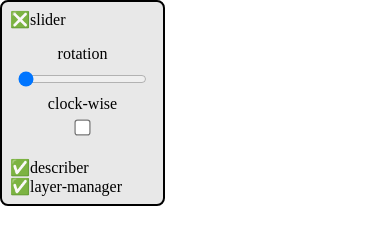
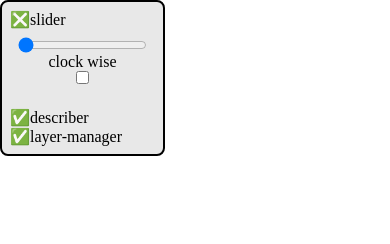
Before and after one commit to projektorius96/wc-pane, a website built with Vite: page index.html in a window 390 px wide. Built offline with nearby package versions, Linux system fonts and the light colour scheme.

Commit message:
2026 Q1 code revision (version 0.0.7) (#5)
* cursor-ai: addressing the baseline (part 1)

Extract a shared loopData helper and use it in wc-select and wc-list to remove duplicated iteration logic. [PASSING]

* cursor-ai: addressing the baseline (part 2)

- Introduce shared styling helpers (or shared CSSStyleSheets) for full-width controls and flex-column containers and apply them across components.
- Separate pane layout/responsiveness from behavior by moving orientation logic into CSS/media queries and extracting dragging code into its own module.
-Refine wc-pane.addGroup to rely on native details/open semantics and static CSS, preparing for declarative group definitions.
- Design and prototype an optional Pane mode that uses <dialog> or the Popover API for visibility and overlay behavior, without breaking existing usage.

* code-revision: manually removing Cursor AI crap

Also adding important "isMobile" condition check that automatically switches between opinionated Desktop and Mobile GUI representations upon initial load of resources...

* code-revision: addressing [commit:6e52ac1]

This snapshot comes with the following:
- handy "Print" utility method
- improved CSS
- removed code redundancy

* follow-up: addressing [commit:6e52ac1]

This snapshot comes with the following:
- upgraded deps
- updated README.md
- increased minor version (package.json)

```diff
--- a/implementation/main.js
+++ b/implementation/main.js
@@ -1,15 +1,19 @@
-// DEV_NOTE # the package downloaded from registry (such as npmjs, yarn, etc.) would rather contain absolute, not relative imports!
+import { Print } from "./utils.js";
 import { Pane, Input, Label } from "../src/index.js";
-import package_json from '../package.json' with { type: 'json' };
 
-document.on('DOMContentLoaded', ()=>{
-    document.title = package_json.name;
-});
+/**
+ * @alias
+ */
+const [ID, ATTR_TYPE, UI_EVENT] =
+    Array(3).fill(Print)
+    ,
+    { text: input, range, checkbox } = ATTR_TYPE
+    ;
 
-const GUI = new Pane({container: document.body, draggable: true, hidden: false, position: 'right', opacity: 1})
-    GUI.addGroup({name: 'slider', open: true, nodes: GUI.addSection({/* accessor: 'child' (DEFAULT) , */sectionCount: 2})})
-    GUI.addGroup({name: 'describer', open: !true, nodes: GUI.addSection({accessor: 'greet'})})
-    GUI.addGroup({name: 'layer-manager', override_label: "", open: !true, nodes: GUI.addSection({accessor: 'slot'})})
+const GUI = new Pane({container: document.body, draggable: true, hidden: false, position: Print.right, opacity: 1})
+    GUI.addGroup({name: ID.slider, open: true, nodes: GUI.addSection({sectionCount: 2, /* accessor: 'child' (DEFAULT) , */})})
+    GUI.addGroup({name: ID.describer, open: !true, nodes: GUI.addSection({})})
+    GUI.addGroup({name: ID.layer_manager, override_label: "layer-manager", open: !true, nodes: GUI.addSection({accessor: Print.slot})})
 
 const rangeParams = {
     min: 1,
@@ -19,34 +23,32 @@ const rangeParams = {
 }
 
 /* === GUI.describer === */
-const describer = GUI.find({name: 'describer'}).children;
-describer.greet1.append(
-        new Label('name it'),
-        new Input({name: 'text_handle', type: 'text'})
+const describer = GUI.find({name: ID.describer}).children;
+describer.child1.append(
+        /* new Label({description: "Sticky note"}), */
+        new Input({name: ID.text_handle, type: input})
 )
-GUI.find({name: 'text_handle'}).on('input', (e)=>console.log(e.target.value))
+GUI.find({name: ID.text_handle}).on(UI_EVENT.input, (e)=>console.log(e.target.value))
 /* === GUI.slider === */
-const slider = GUI.find({name: 'slider'}).children;
-const range = new Input({name: 'range', attrs: {...rangeParams}})
+const slider = GUI.find({name: ID.slider}).children;
 slider.child1.append(
-    new Label('rotation'),
-    range
+    /* new Label({description: "rotation"}), */
+    new Input({name: ID.range, type: range, attrs: {...rangeParams}})
 );
-GUI.find(range).on('input', function(){
+GUI.find({name: ID.range}).on(UI_EVENT.input, function() {
     console.log(this.value)
 });
 /* === GUI.checkboxer === */
-const checkboxer = {name: 'tick1'}
 slider.child1.append(
-    new Label('clock-wise'),
-    new Input({...checkboxer, type: 'checkbox'/* , attrs: {cboxScaling: 1.5} */})
+    new Label({description: "clock wise", textAlign: Print.center}),
+    new Input({name: Print.tick1, type: checkbox/* , attrs: {cboxScaling: 1.5} */})
 )
-GUI.find(checkboxer).on('change', (e)=>console.log(e.target.checked))
+GUI.find({name: Print.tick1}).on(UI_EVENT.change, (e)=>console.log(e.target.checked))
 /* === GUI.layerManager */
-const layerManager = GUI.find({name: 'layer-manager'}).children;
+const layerManager = GUI.find({name: ID.layer_manager}).children;
 layerManager.slot1.appendChild(
     new Input.List({
-    name: "layer-manager",
+    name: ID.layer_manager,
     attrs: {
         loopData: [
             function(item, index){
@@ -56,13 +58,13 @@ layerManager.slot1.appendChild(
             }
             ,
             [
-                ...Array.from({length: 3}).fill(Math.random())
+                ...Array.from({length: 3}).fill( Math.random() )
             ]
         ],
         sortableConfig: {
             animation: 150,
-            onChange: function(e){
-                    console.log(e)
+            onChange: function(e) {
+                    console.log(e);
             }
         }
     }
--- /dev/null
+++ b/implementation/utils.js
@@ -0,0 +1,11 @@
+export const Print =
+    new Proxy(
+        Object.create(null)
+        ,
+        {
+            get(_, key) {
+                return `${key}`;
+            }
+        }
+    )
+    ;
--- a/main.js
+++ b/main.js
@@ -1 +1,6 @@
 import './implementation/main.js';
+import package_json from './package.json' with { type: 'json' };
+
+document.on('DOMContentLoaded', ()=>{
+    document.title = package_json.name;
+});
--- a/package.json
+++ b/package.json
@@ -1,13 +1,13 @@
 {
   "name": "wc-pane",
   "private": true,
-  "version": "0.0.6",
+  "version": "0.0.7",
   "type": "module",
   "main": "./src/index.js",
   "devDependencies": {
-    "vite": "^7.2.4"
+    "vite": "^7.3.1"
   },
   "dependencies": {
-    "sortablejs": "^1.15.6"
+    "sortablejs": "^1.15.7"
   }
 }
--- a/src/DOMutils.js
+++ b/src/DOMutils.js
@@ -1,5 +1,3 @@
 EventTarget.prototype.on = EventTarget.prototype.addEventListener;
 EventTarget.prototype.rm = EventTarget.prototype.removeEventListener;
 EventTarget.prototype.send = EventTarget.prototype.dispatchEvent;
-
-HTMLElement.extends = (HTML_x_Element)=> /HTML(.*)Element/.exec(HTML_x_Element?.name)?.[1].toLowerCase();
--- /dev/null
+++ b/src/loopData.js
@@ -0,0 +1,15 @@
+export function buildFromLoopData(host, loopData) {
+  if (!loopData) {
+    return;
+  }
+
+  const [builder, items] = loopData;
+
+  if (typeof builder !== 'function' || !Array.isArray(items) || items.length === 0) {
+    return;
+  }
+
+  items.forEach((item, index) => {
+    builder.call(host, item, index, items);
+  });
+}
--- a/src/style.css
+++ b/src/style.css
@@ -1,5 +1,5 @@
-:root,
-::after
+*,
+::after,
 ::before {
     box-sizing: border-box;
 }
@@ -9,6 +9,12 @@ body {
     margin: 0;
 }
 
-input, label, ulist, olist {
-    margin: 8px 0;
+/* === wc-pane === */
+
+wc-pane details > summary::marker {
+    content: "✅";
 }
+
+wc-pane details[open] > summary::marker {
+    content: "❎";
+}
--- /dev/null
+++ b/src/styles/shared.js
@@ -0,0 +1,10 @@
+export function applyFullWidthControlStyles(el) {
+    el.style.width = '100%';
+    el.style.margin = 0;
+    el.style.padding = 0;
+}
+
+export function applyFlexColumnStyles(el) {
+    el.style.display = 'flex';
+    el.style.flexDirection = 'column';
+}
--- /dev/null
+++ b/src/utils/dragging.js
@@ -0,0 +1,33 @@
+export function enableDraggingFor() {
+
+    let guiElement = null;
+
+    function mousemove(e) {
+        if (!guiElement) return;
+
+        // if (position === 'right') guiElement.style.right = 'unset';
+
+        guiElement.style.position = 'absolute';
+        guiElement.style.left = `${e.pageX}px`;
+        guiElement.style.top = `${e.pageY}px`;
+    }
+
+    function mouseup() {
+        document.rm('mousemove', mousemove);
+        guiElement = null;
+    }
+
+    function mousedown(e) {
+        if (guiElement === null) {
+            guiElement = e.currentTarget;
+        }
+        const { altKey } = e;
+        if (altKey) {
+            e.preventDefault();
+            document.on('mousemove', mousemove);
+        }
+    }
+
+    this.on('mousedown', mousedown);
+    document.on('mouseup', mouseup);
+}
--- a/src/web-components/wc-input/index.css.js
+++ b/src/web-components/wc-input/index.css.js
@@ -1,18 +1,8 @@
-export default function setStyling(type, attrs) {
+import { applyFullWidthControlStyles } from '../../styles/shared.js';
 
-    defaults:;
-        this.style.width = "100%";
-        this.style.margin = 0;
-        this.style.padding = 0;
+export default function setStyling() {
 
-    switch(type){
-        case 'text':
-            this.style.backgroundColor = "#F7F7F7";
-        break;
-        case 'checkbox':
-            this.style.transform = `scale(${attrs?.cboxScaling || 1.24})`;
-        break;
-    }
+    applyFullWidthControlStyles(this);
 
     return true;
 
--- a/src/web-components/wc-input/index.js
+++ b/src/web-components/wc-input/index.js
@@ -11,7 +11,7 @@ customElements.define(wc_input, class extends HTMLInputElement {
 
     constructor({name, type, attrs}) {
 
-        if( setStyling.call( super() , type, attrs) ) {
+        if( setStyling.call( super() ) ) {
 
             this.#setAttributes(this, attrs);
                 this.name = name || type;
@@ -26,5 +26,5 @@ customElements.define(wc_input, class extends HTMLInputElement {
 }
 ,
 {
-    extends: HTMLElement.extends?.(HTMLInputElement)
+    extends: 'input'
 })
--- a/src/web-components/wc-label/index.js
+++ b/src/web-components/wc-label/index.js
@@ -1,20 +1,17 @@
 export const wc_label = (new URL(import.meta.url)).pathname.split('/').at(-2);
 customElements.define(wc_label, class extends HTMLLabelElement {
 
-    constructor(description = '') {
+    constructor({description = '', textAlign = 'left'}) {
 
-        super();
+        if ( super() ) {
 
-        this.style.cssText = /* css */`
-            width: 100%;
-            text-align: center;
-        `;
-        this.textContent = String(description);
+            this.style.cssText = /* css */`
+                width: 100%;
+                text-align: ${textAlign};
+            `;
+            this.textContent = description;
 
-        /**
-         * @alias
-         */
-        this.text = this.textContent;
+        }
 
         return this;
 
@@ -23,5 +20,5 @@ customElements.define(wc_label, class extends HTMLLabelElement {
 }
 ,
 {
-    extends: HTMLElement.extends?.(HTMLLabelElement)
+    extends: 'label'
 })
--- a/src/web-components/wc-list/index.css.js
+++ b/src/web-components/wc-list/index.css.js
@@ -1,12 +1,9 @@
+import { applyFullWidthControlStyles, applyFlexColumnStyles } from '../../styles/shared.js';
+
 export default function setStyling(attrs){
-    this.style.cssText = /* css */`
-        display: flex;
-        flex-direction: column;
-        width: 100%;
-        margin: 0;
-        padding: 0;
-        list-style-type: none;
-    `;
+    applyFlexColumnStyles(this);
+    applyFullWidthControlStyles(this);
+    this.style.listStyleType = 'none';
     const attrsCssRuleOverride = new CSSStyleSheet();
         attrsCssRuleOverride
         .insertRule(attrs.cssRuleOverride || /* css */`
--- a/src/web-components/wc-list/index.js
+++ b/src/web-components/wc-list/index.js
@@ -1,4 +1,5 @@
 import setStyling from './index.css.js';
+import { buildFromLoopData } from '../../loopData.js';
 
 export const wc_list = (new URL(import.meta.url)).pathname.split('/').at(-2);
 customElements.define(wc_list, class extends HTMLLIElement {
@@ -16,10 +17,8 @@ customElements.define(wc_list, class extends HTMLLIElement {
         this.name = name;
 
         // DEV_NOTE # if block accommodated particularly towards project:konva-layers
-        if (attrs.loopData[1]?.length > 0) {
-            [...attrs.loopData[1]].forEach((item, j) => {
-                attrs.loopData[0].call(this, item, j);
-            });
+        if (attrs.loopData) {
+            buildFromLoopData(this, attrs.loopData);
         }
 
         /**
@@ -33,10 +32,12 @@ customElements.define(wc_list, class extends HTMLLIElement {
             })
         }
 
+        return this;
+
     }
 
 }
 ,
 {
-    extends: HTMLElement.extends?.(HTMLLIElement)
+    extends: 'li'
 })
--- a/src/web-components/wc-pane/index.css.js
+++ b/src/web-components/wc-pane/index.css.js
@@ -1,4 +1,4 @@
-export default function({hidden, position, opacity, resizeOnMobile}){
+export default function({opacity, hidden, position, minWidth}){
 
     this.style.cssText = /* css */`
             opacity: ${ opacity };
@@ -14,66 +14,23 @@ export default function({hidden, position, opacity, resizeOnMobile}){
             background-color:rgb(232, 232, 232);
     `;
 
-    if (resizeOnMobile){
-
-        window.addEventListener('resize', ()=>{
-
-            this.style.zIndex = '999';
-            if ( window.screen.orientation.type.includes('portrait') ){
-
-                this.style.width = `${100}%`;
-                this.style.position = 'absolute';
-                this.style.bottom = `${0}px`;
-
-            } else {
-
-                // DEV_NOTE # emulating "justify-self" behaviour, whenever `position:absolute` is used:..
-                switch (position) {
-                    case 'left':
-                        this.style.left = '0';
-                        break;
-                    case 'right':
-                        this.style.right = '0';
-                        break;
-                }
-
-                this.style.width = 'fit-content';
-                this.style.position = 'absolute';
-                this.style.bottom = 'auto';
-
-            }
-        })
-
+    /**
+     * @description iff `window.innerHeight` greater than `window.innerWidth`, then the `isMobile` will hold `true` (hence "Mobile"), otherwise it holds `false`, meaning it includes `landscape` (hence "Desktop")
+     */
+    const isMobile =
+        screen.orientation.type.includes('portrait');
+    if (isMobile) {
+        this.dataset.isMobile = isMobile;
+        this.style.minWidth = `${100}%`;
+        this.style.position = 'absolute';
+            this.style.bottom = 0;
+    } else {
+        this.dataset.isMobile = isMobile;
+        this.style.minWidth = `${minWidth}%`;
+        this.style.position = '';
+            this.style.bottom = 'auto';
     }
 
     return true;
 
 }
-
-export function enableDraggingFor(thisArg, position){
-    let guiElement = null;
-    function mousemove(e){
-
-            if (position === 'right') guiElement.style.right = 'unset' ;
-
-            guiElement.style.position = 'absolute';
-            guiElement.style.left = `${e.pageX}px`;
-            guiElement.style.top = `${e.pageY}px`;
-    }
-    function mouseup(){
-        document.rm('mousemove', mousemove);
-        guiElement = null;
-    }
-    function mousedown(e){
-        if (guiElement === null) {
-            guiElement = e.currentTarget;
-        }
-        const { altKey } = e;
-        if    ( altKey )   {
-            e.preventDefault();
-            document.on('mousemove', mousemove);
-        }
-    }
-    thisArg.on('mousedown', mousedown)
-    document.on('mouseup', mouseup)
-}
--- a/src/web-components/wc-pane/index.js
+++ b/src/web-components/wc-pane/index.js
@@ -1,4 +1,6 @@
-import setStyling, { enableDraggingFor } from './index.css.js';
+import setStyling from './index.css.js';
+import { enableDraggingFor } from '../../utils/dragging.js';
+import { applyFlexColumnStyles } from '../../styles/shared.js';
 
 /**
  * @typedef {Function} Subroutine
@@ -16,17 +18,10 @@ export const wc_pane = (new URL(import.meta.url)).pathname.split('/').at(-2);
 customElements.define(wc_pane, class extends HTMLElement {
 
     static observedAttributes = ['children-count']
-    attributeChangedCallback(_, oldValue, newValue){
-        if (oldValue !== newValue){
-            /* this.style.minWidth = `${100}%` */// # optionally if you need `width`, no less than...
+    attributeChangedCallback(_, oldValue, newValue) {
+        if (oldValue !== newValue) {
             this.style.width = `fit-content`;
         }
-    }
-
-    connectedCallback() {
-
-        if( this.children.length === 0 ) this.style.minWidth = `${this.options.minWidth}%` ;
-
     }
 
     /**
@@ -37,34 +32,30 @@ customElements.define(wc_pane, class extends HTMLElement {
      * @param {String} `options.id` - identifier | **default**:`this.tagName.toLowerCase()` (_GOOD PRACTICE TO USE YOUR OWN_)
      * @param {Boolean} `options.draggable` - iff `options.draggable:true`, see `./README.md` "Features" heading | **default**:`false`
      * @param {Boolean} `options.hidden` - a flag that controls visibility of `this` element | **default**:`false`, hence "visible"
-     * @param {Boolean} `options.resizeOnMobile` - controls responsiveness of `this` element itself | **default**:`true` (_RECOMMENDED_)
      * @param {CSSRule} `options.position` CSS-related option | **default**:`right` : (`right|left`), hence oriented towards "right" of viewport
      * @param {CSSRule} `options.opacity`  CSS-related option | **default**:`1` : (`[0..1]`), useful if GUI must not overalap other HTML elements in the background
      * @param {CSSRule} `options.minWidth` CSS-related option | **default**:`20` : (`[0..100]`) - water is wet - it does control minimum width of `this` element
      *
      * @returns {Object} `{name}` - so it can be used in cascading operations with DOM locators
      */
-    constructor({id = '', container = document.body, draggable = false, hidden = false, resizeOnMobile = true, position = 'right', opacity = 1, minWidth = 20}) {
+    constructor({id = '', container = document.body, draggable = false, hidden = false, position = 'left', opacity = 1, minWidth = 20}) {
 
-        setStyling.call( super() , {container, position, opacity, hidden, resizeOnMobile});
+        const cssWasApplied = setStyling.call( super() , { hidden, position, opacity, minWidth });
+            if (cssWasApplied){
 
-        Object.assign(this, { options: {
-            position
-            ,
-            minWidth
-        } })
+                this.id = id || this.tagName.toLowerCase();
 
-        this.id = id || this.tagName.toLowerCase();
+                if (container !== document.body) {
+                    container.prepend(this);
+                } else {
+                    document.body.prepend(this);
+                }
 
-        if(draggable) {
-            enableDraggingFor(this, position);
-        }
+                if(draggable) {
+                    enableDraggingFor.call(this/* , position */);
+                }
 
-        if (container !== document.body) {
-            container.prepend(this);
-        } else {
-            document.body.prepend(this);
-        }
+            }
 
         return this;
 
@@ -83,11 +74,9 @@ customElements.define(wc_pane, class extends HTMLElement {
             .map(()=> document.createElement('section') )
             .map((section, nth)=>{
 
-                section.style.cssText = /* style */`
-                    display: flex;
-                    flex-direction: ${flex_direction};
-                    padding: 8px;
-                `;
+                applyFlexColumnStyles(section);
+                section.style.flexDirection = flex_direction;
+                section.style.padding = '8px';
 
                 section.setAttribute('id', `${accessor}${accessor !== "parent" ? nth+1 : ""}`);
                 section.setAttribute('name', `${accessor}${accessor !== "parent" ? nth+1 : ""}`);
@@ -100,34 +89,16 @@ customElements.define(wc_pane, class extends HTMLElement {
     }
 
     addGroup({ name, override_label = "", nodes = [], open = false, label = true, nestedUnder = null }) {
-
-        const summary$css = new CSSStyleSheet();
-                summary$css.replaceSync(/* style */`
-                    summary::marker {
-                        content: "✅";
-                    }
-
-                    summary.open::marker {
-                        content: "❎";
-                    }
-                `);
         const summary = document.createElement('summary');
+            summary.style.userSelect = 'none';
             summary.id = name;
             summary.textContent = (override_label || summary.id);
 
         const details = document.createElement('details');
             details.appendChild(summary);
             details.name = name;
-            details.open = open;
-
-            // Set initial marker based on the open state
-            summary.classList.toggle('open', details.open);
+            if (open) details.setAttribute('open', '');
             if (!label) summary.style.display = 'none';
-
-            // Add event listener for toggle event
-            details.addEventListener('toggle', ()=>{
-                summary.classList.toggle('open', details.open);
-            });
 
         if ( TRUE( details.append(...nodes) ) ) {
 
@@ -135,20 +106,18 @@ customElements.define(wc_pane, class extends HTMLElement {
                 details.style.width = CSS.percent(100).toString()
                 TRUE( nestedUnder.append(
                     details
-                ) ) && document.adoptedStyleSheets.push(summary$css);
+                ) );
             } else {
                 TRUE( this.append(
                     details
-                ) ) && document.adoptedStyleSheets.push(summary$css);
+                ) );
             }
 
             if ( this.children.length > 0 ) {
                 this.setAttribute('children-count', this.children.length)
             }
 
-            return ({
-                name
-            });
+            return this;
 
         }
 
--- a/src/web-components/wc-select/index.js
+++ b/src/web-components/wc-select/index.js
@@ -1,24 +1,27 @@
+import { buildFromLoopData } from '../../loopData.js';
+
 export const wc_select = (new URL(import.meta.url)).pathname.split('/').at(-2);
 customElements.define(wc_select, class extends HTMLSelectElement {
 
     constructor({name, attrs}) {
 
-        super();
+        if ( super() ) {
 
-        this.style.width = "100%";
-        this.name = name;
+            this.style.width = "100%";
+            this.name = name;
 
-        if (attrs?.loopData[1].length > 0) {
-            [...attrs.loopData[1]].forEach((item, j)=>{
-                const argv1 = attrs.loopData[1];
-                attrs.loopData[0].call(this, item, j, argv1);
-            });
+            if (attrs?.loopData) {
+                buildFromLoopData(this, attrs.loopData);
+            }
+
         }
+
+        return this;
 
     }
 
 }
 ,
 {
-    extends: HTMLElement.extends?.(HTMLSelectElement)
+    extends: 'select'
 })
```
Also changed, not shown: README.md, 1 other file.
